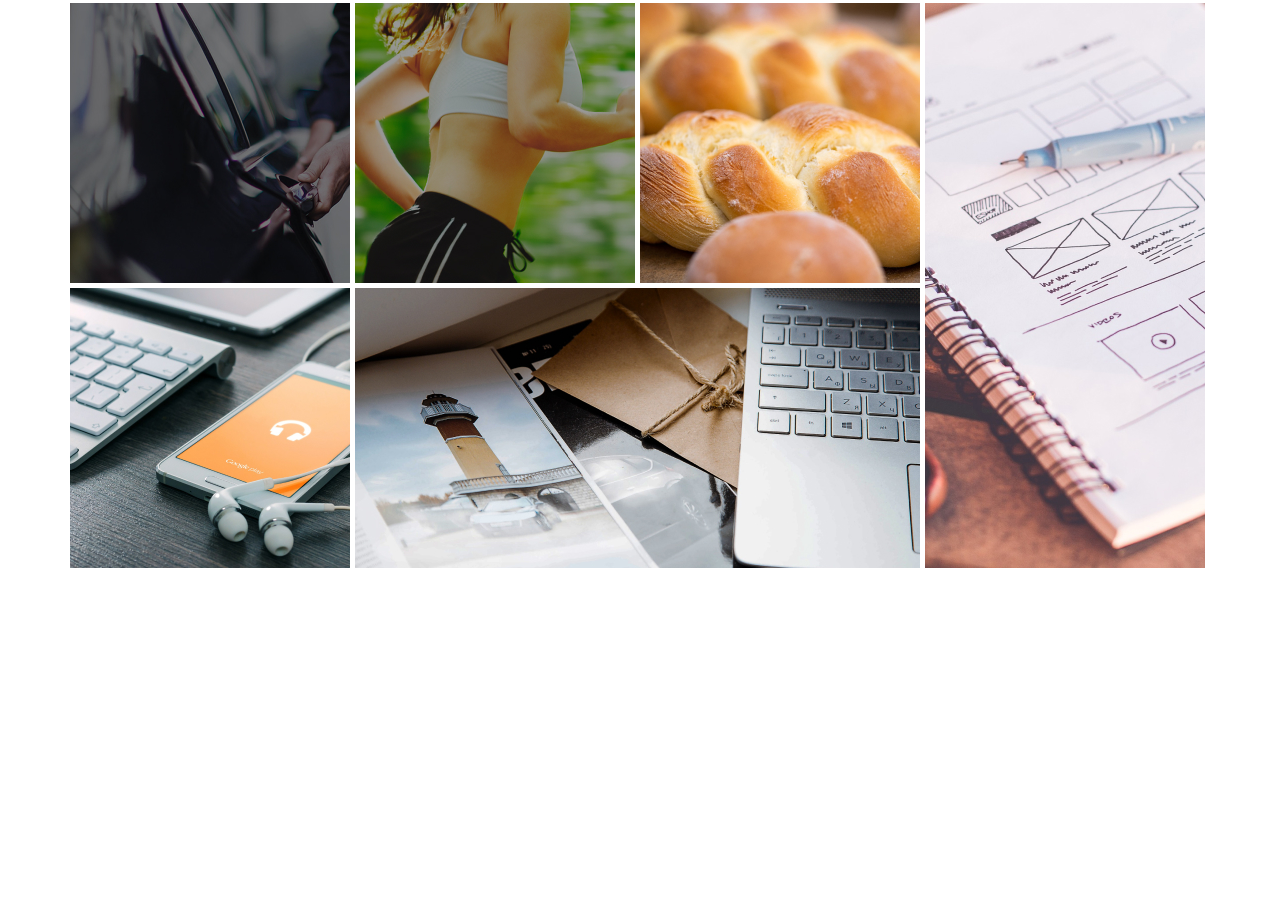
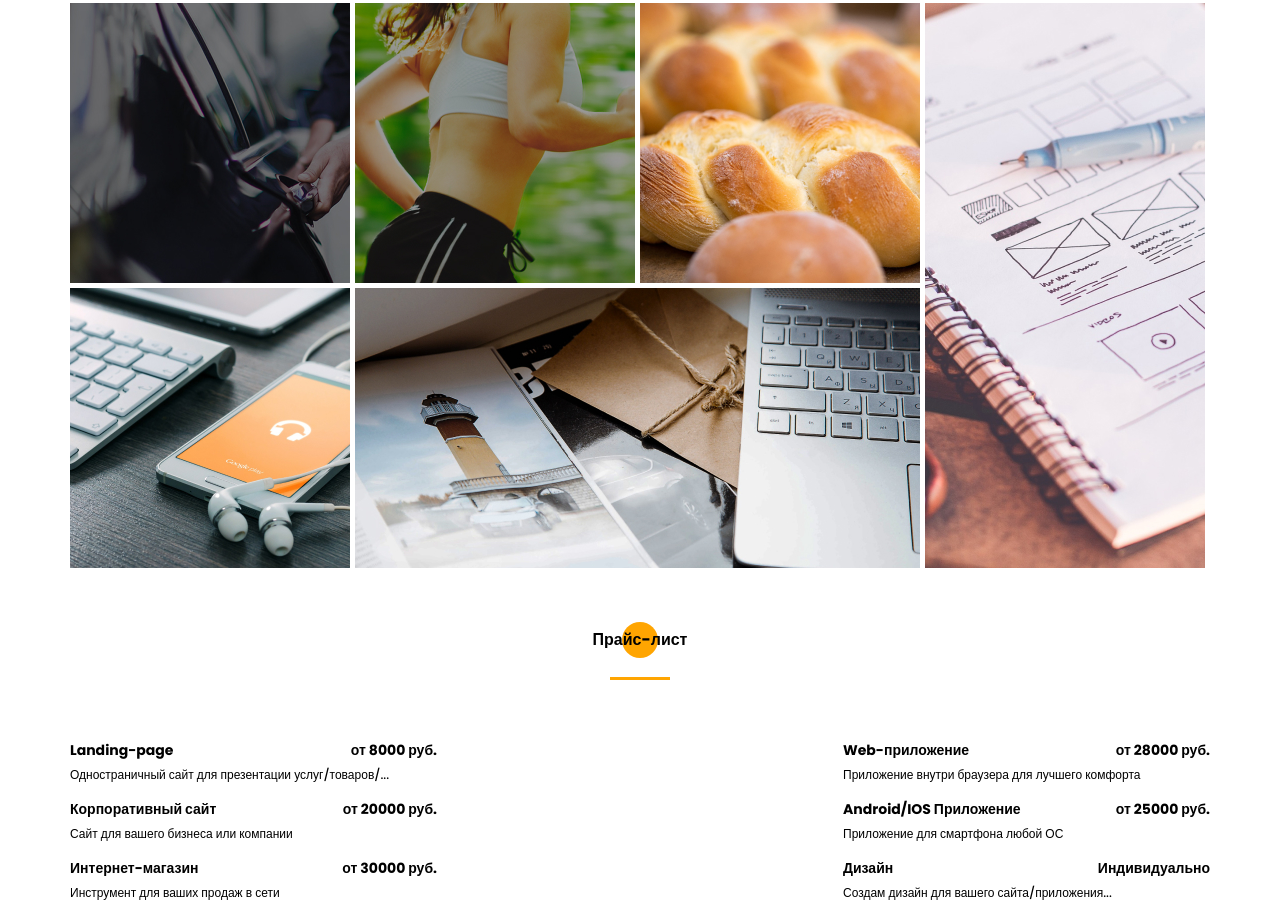
Before and after one commit to lilGooseling/Portfolio, a website: page index.html in a window 1280 px wide. Shown: the part 3827-4729 px from the top of the page. Before the commit the page ends 4395 px from the top, so only its background shows below. Drawn offline with nearby package versions, Linux system fonts and the light colour scheme; files that its build step writes are made by us from their sources.

Commit message:
Price section

```diff
--- a/index.html
+++ b/index.html
@@ -426,6 +426,58 @@
             </div>
         </div>
     </section>
+
+    <section class="price">
+        <div class="container">
+            <h2 class="title title_fz16 title__section-title">Прайс-лист</h2>
+            <div class="divider"></div>
+
+            <div class="price__list">
+                <div class="price__list-item">
+                    <div class="price__list-wrapper">
+                        <div class="title title_fz14 price__list-work">Landing-page</div>
+                        <div class="price__list-salary">от 8000 руб.</div>
+                    </div>
+                    <div class="price__list-descr">Одностраничный сайт для презентации услуг/товаров/...</div>
+                </div>
+                <div class="price__list-item">
+                    <div class="price__list-wrapper">
+                        <div class="title title_fz14 price__list-work">Web-приложение</div>
+                        <div class="price__list-salary">от 28000 руб.</div>
+                    </div>
+                    <div class="price__list-descr">Приложение внутри браузера для лучшего комфорта</div>
+                </div>
+                <div class="price__list-item">
+                    <div class="price__list-wrapper">
+                        <div class="title title_fz14 price__list-work">Корпоративный сайт</div>
+                        <div class="price__list-salary">от 20000 руб.</div>
+                    </div>
+                    <div class="price__list-descr">Сайт для вашего бизнеса или компании</div>
+                </div>
+                <div class="price__list-item">
+                    <div class="price__list-wrapper">
+                        <div class="title title_fz14 price__list-work">Android/IOS Приложение</div>
+                        <div class="price__list-salary">от 25000 руб.</div>
+                    </div>
+                    <div class="price__list-descr">Приложение для смартфона любой ОС</div>
+                </div>
+                <div class="price__list-item">
+                    <div class="price__list-wrapper">
+                        <div class="title title_fz14 price__list-work">Интернет-магазин</div>
+                        <div class="price__list-salary">от 30000 руб.</div>
+                    </div>
+                    <div class="price__list-descr">Инструмент для ваших продаж в сети</div>
+                </div>
+                <div class="price__list-item">
+                    <div class="price__list-wrapper">
+                        <div class="title title_fz14 price__list-work">Дизайн</div>
+                        <div class="price__list-salary">Индивидуально</div>
+                    </div>
+                    <div class="price__list-descr">Создам дизайн для вашего сайта/приложения...</div>
+                </div>
+            </div>
+        </div>
+    </section>
     <script src="src/js/script.js"></script>
 </body>
 </html>
--- /dev/null
+++ b/src/sass/blocks/_price.scss
@@ -0,0 +1,30 @@
+.price {
+  margin-top: 60px;
+  &__list {
+    margin-top: 60px;
+    display: grid;
+    grid-template-columns: repeat(2, 367px);
+    grid-template-rows: repeat(3, 44px);
+    justify-content: space-between;
+    row-gap: 15px;
+    &-item {
+      display: grid;
+      align-content: space-between;
+    }
+    &-wrapper {
+      display: grid;
+      grid-template-columns: repeat(2, minmax(57px, auto));
+      justify-content: space-between;
+    }
+    &-descr {
+      font-weight: 500;
+      font-size: 12px;
+      line-height: 18px;
+    }
+    &-salary {
+      font-weight: 700;
+      font-size: 14px;
+      line-height: 21px;
+    }
+  }
+}
--- a/src/sass/style.scss
+++ b/src/sass/style.scss
@@ -11,6 +11,7 @@
 @import "blocks/_resume";
 @import "blocks/_skills";
 @import "blocks/_portfolio";
+@import "blocks/_price";
 
 * {
   font-family: 'Poppins', sans-serif;
```
